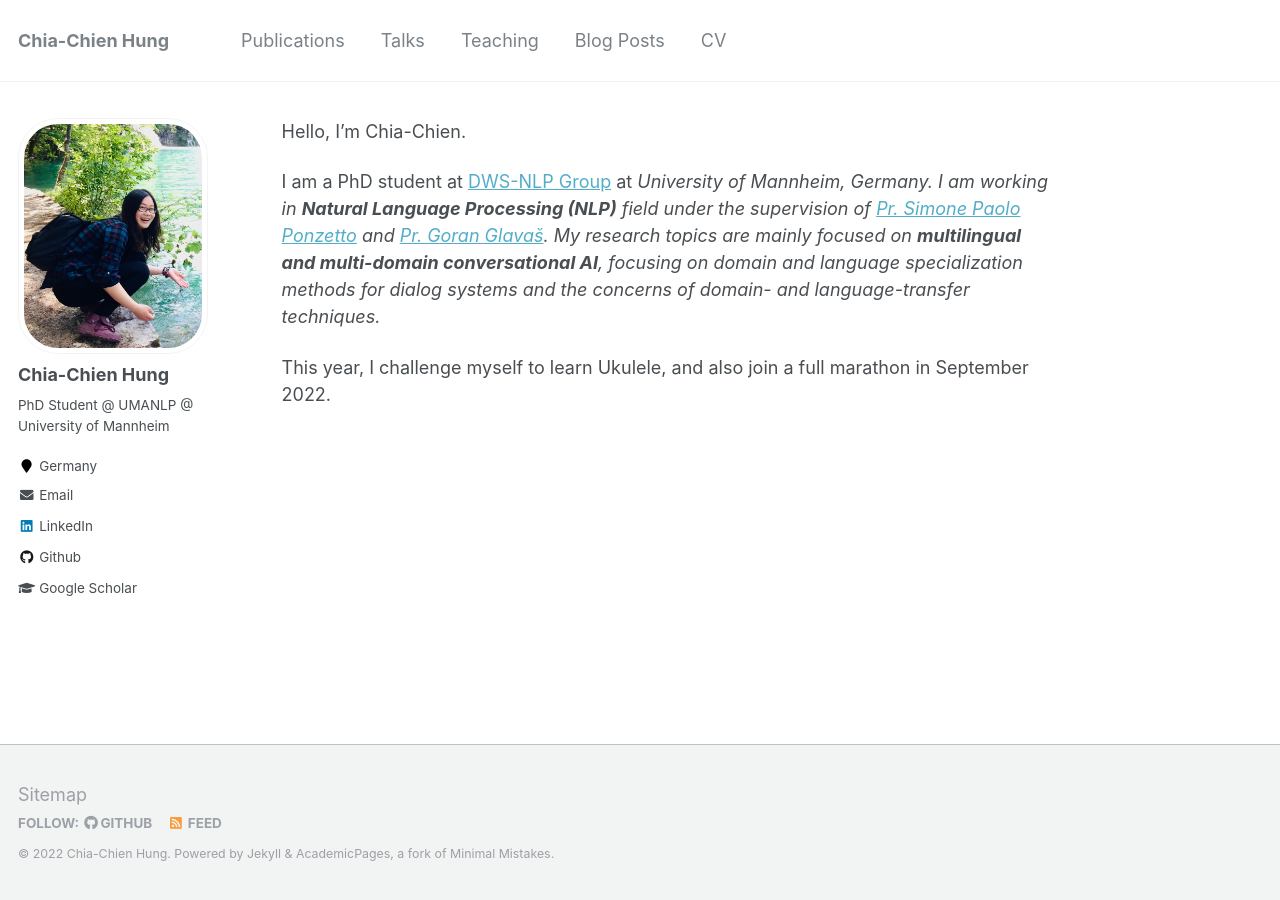
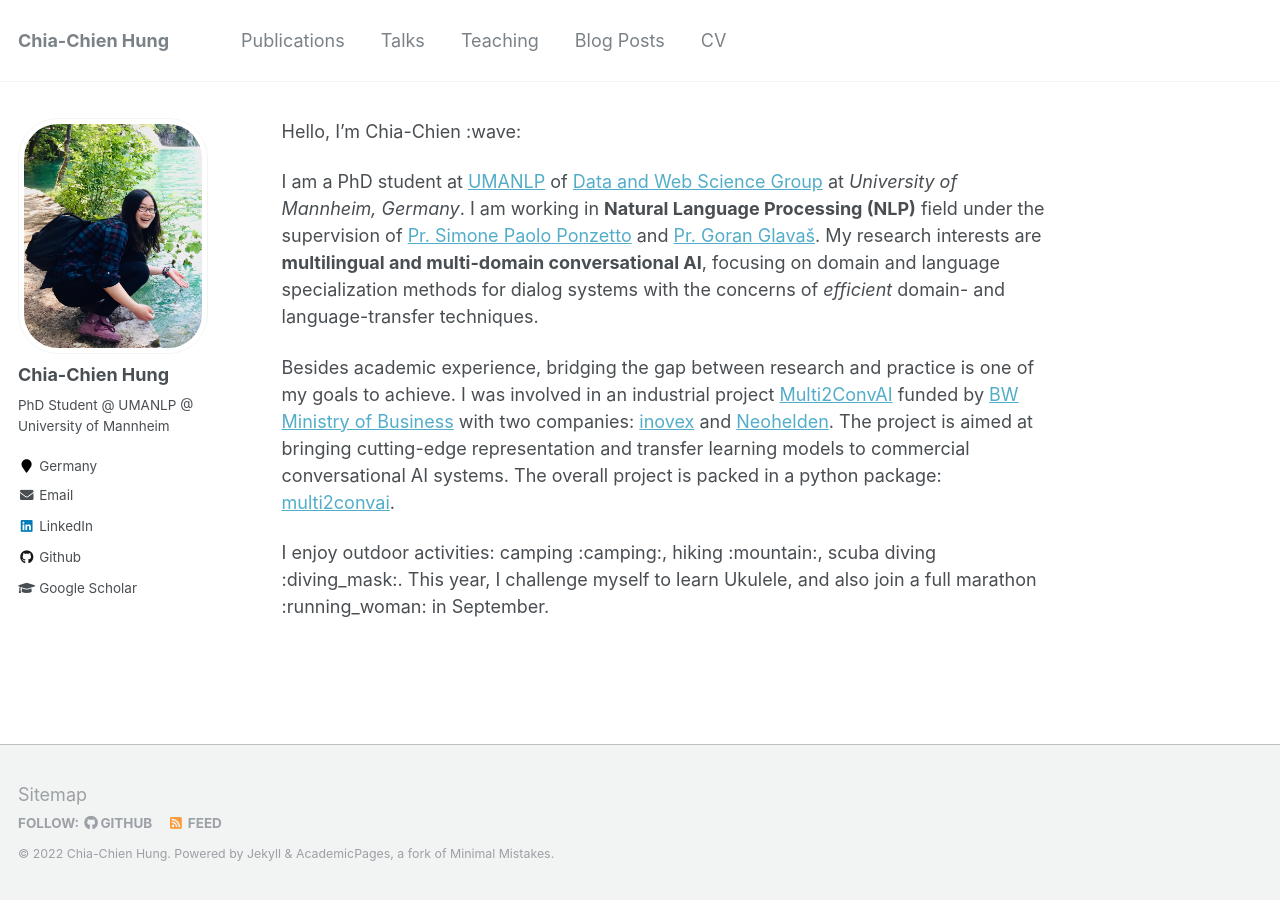
Before and after one commit to chiachienhung/chiachienhung.github.io, a Jekyll site: the page built from _pages/about.md, in a window 1280 px wide. Built offline with Jekyll 4.4.1, drawn with Linux system fonts in a browser that asks for light colours.

Commit message:
Update about.md

```diff
--- a/_pages/about.md
+++ b/_pages/about.md
@@ -7,10 +7,10 @@ redirect_from:
   - /about.html
 ---
 
-Hello, I'm Chia-Chien.
+Hello, I'm Chia-Chien :wave:
 
-I am a PhD student at [DWS-NLP Group](https://www.uni-mannheim.de/dws/research/focus-groups/natural-language-processing-and-information-retrieval-prof-ponzetto/) at <em>University of Mannheim, Germany<em>. I am working in **Natural Language Processing (NLP)** field under the supervision of [Pr. Simone Paolo Ponzetto](https://www.uni-mannheim.de/dws/people/professors/prof-dr-simone-paolo-ponzetto/) and [Pr. Goran Glavaš](https://sites.google.com/view/goranglavas). My research topics are mainly focused on **multilingual and multi-domain conversational AI**, focusing on domain and language specialization methods for dialog systems and the concerns of domain- and language-transfer techniques.
+I am a PhD student at [UMANLP](https://www.uni-mannheim.de/dws/research/focus-groups/natural-language-processing-and-information-retrieval-prof-ponzetto/) of [Data and Web Science Group](https://www.uni-mannheim.de/dws/) at <em>University of Mannheim, Germany</em>. I am working in **Natural Language Processing (NLP)** field under the supervision of [Pr. Simone Paolo Ponzetto](https://www.uni-mannheim.de/dws/people/professors/prof-dr-simone-paolo-ponzetto/) and [Pr. Goran Glavaš](https://sites.google.com/view/goranglavas). My research interests are **multilingual and multi-domain conversational AI**, focusing on domain and language specialization methods for dialog systems with the concerns of *efficient* domain- and language-transfer techniques.
 
+Besides academic experience, bridging the gap between research and practice is one of my goals to achieve. I was involved in an industrial project [Multi2ConvAI](https://sites.google.com/inovex.de/multi2conv/) funded by [BW Ministry of Business](https://wm.baden-wuerttemberg.de/de/startseite/) with two companies: [inovex](https://www.inovex.de/de/) and [Neohelden](https://neohelden.com/). The project is aimed at bringing cutting-edge representation and transfer learning models to commercial conversational AI systems. The overall project is packed in a python package: [multi2convai](https://github.com/chiachienhung/multi2convai).
 
-
-This year, I challenge myself to learn Ukulele, and also join a full marathon in September 2022.
+I enjoy outdoor activities: camping :camping:, hiking :mountain:, scuba diving :diving_mask:. This year, I challenge myself to learn Ukulele, and also join a full marathon :running_woman: in September.
```
